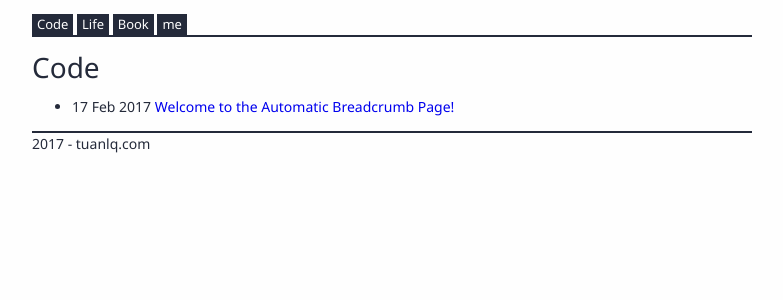
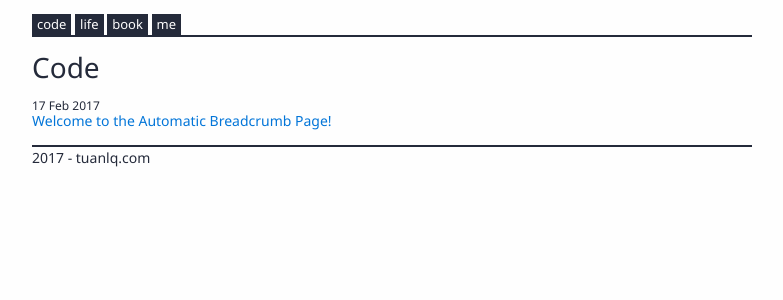
Before and after one commit to tuanle/tuanle.github.io, a Jekyll site: the page built from index.html, in a window 1280 px wide. Shown: the top 300 px of the page, without its empty margins (248-1031 px from the left). Built offline with Jekyll 4.4.1, drawn with Linux system fonts in a browser that asks for light colours.

Commit message:
[temp] Temporary commit in 2017-02-18 08:43

```diff
--- a/_includes/header.html
+++ b/_includes/header.html
@@ -1,8 +1,8 @@
 <header class="row">
     <ul id="menu">
-        <li class="item"><a href="/code">Code</a></li>
-        <li class="item"><a href="/life">Life</a></li>
-        <li class="item"><a href="/book">Book</a></li>
+        <li class="item"><a href="/code">code</a></li>
+        <li class="item"><a href="/life">life</a></li>
+        <li class="item"><a href="/book">book</a></li>
         <li class="item"><a href="/me">me</a></li>
     </ul>
     <h1 id="title">
--- a/assets/css/main.css
+++ b/assets/css/main.css
@@ -144,6 +144,26 @@ pre code {
     font-size: 0.8rem;
 }
 
+ul.posts {
+    padding: 0;
+    list-style: none;
+}
+
+ul.posts li.post time, ul.posts li.post a {
+    display: block;
+}
+
+ul.posts li.post time {
+    font-size: 12px;
+}
+
+ul.posts li.post a {
+    color: #0275d8;
+}
+
+ul.posts li.post a:hover {
+    color: #014c8c;
+}
 
 
 
```
